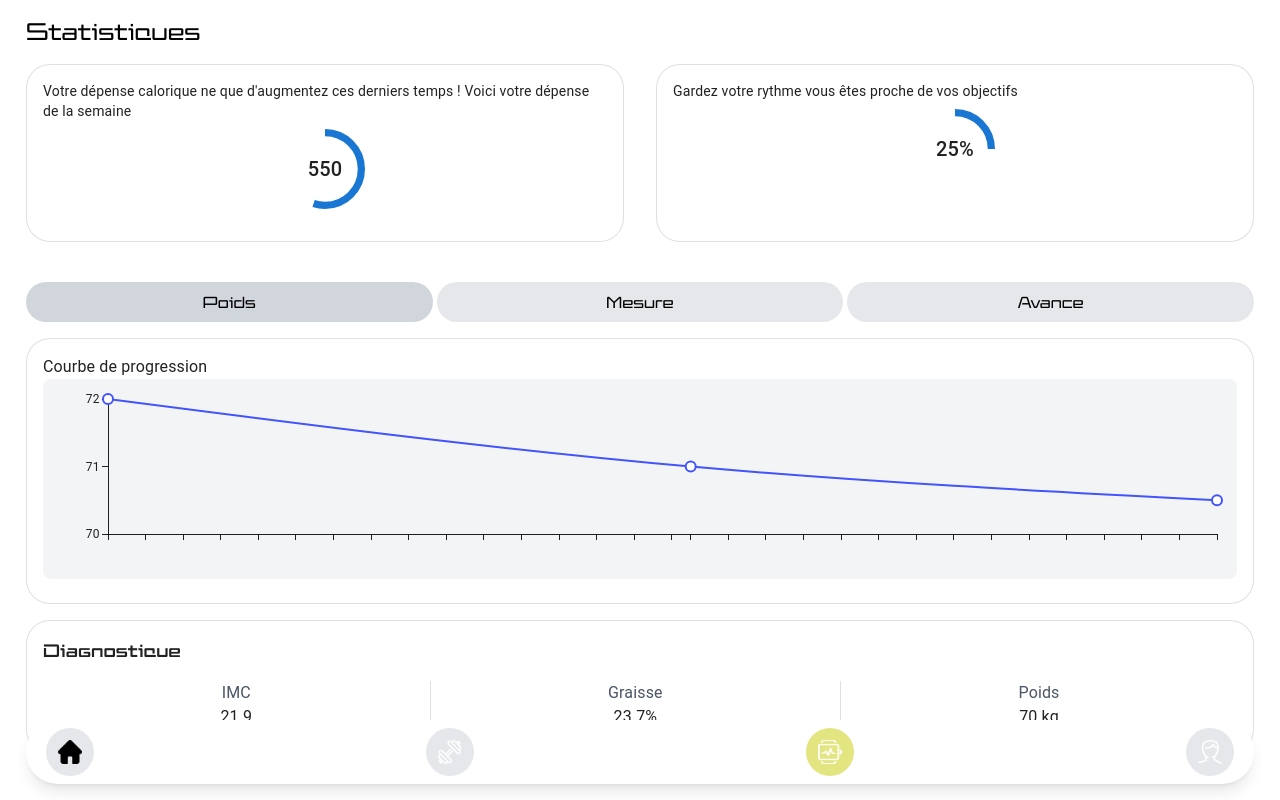
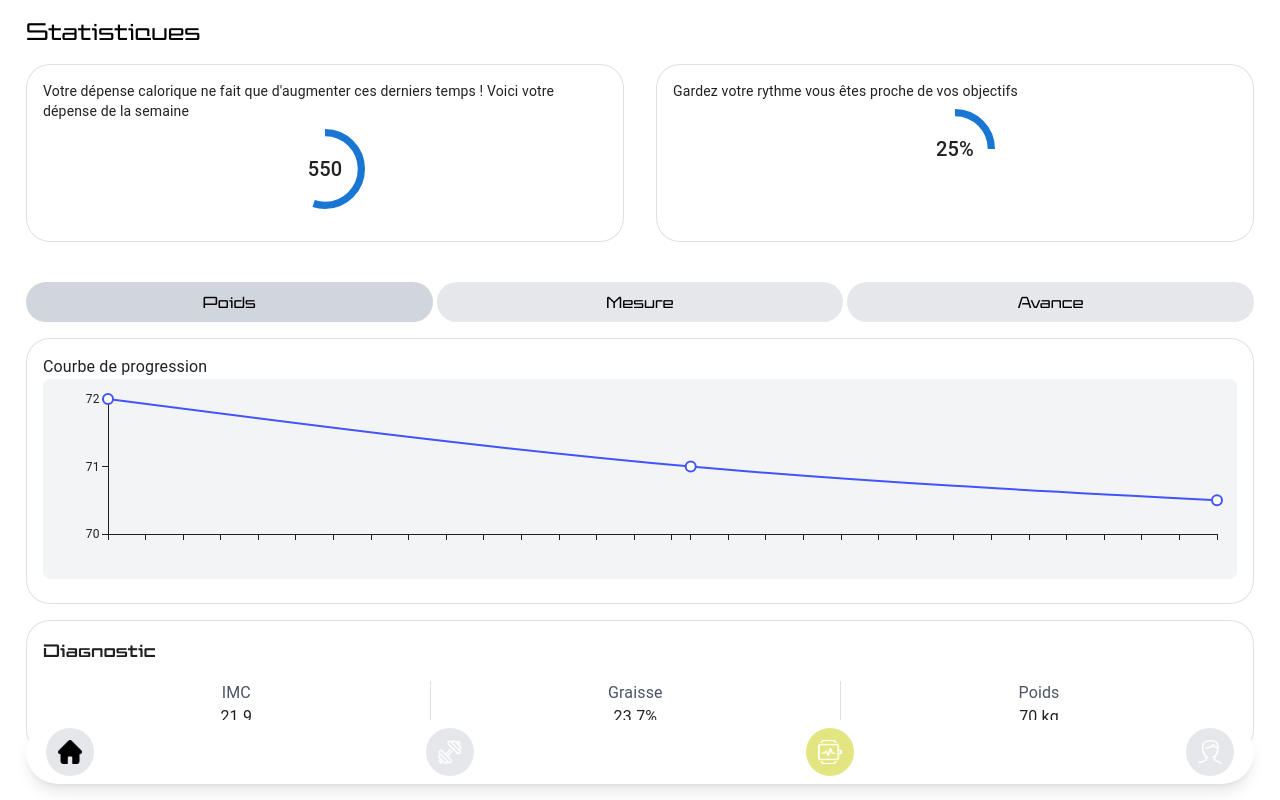
Before and after one commit to Saachanmh/my_digital_project, a React (Vite) app in the folder mdp/: page /stat in a window 1280 px wide. Built offline with nearby package versions, Linux system fonts and the light colour scheme; no server answers.

Commit message:
correction typo

```diff
--- a/mdp/src/components/Statistics/DiagnosticSection.jsx
+++ b/mdp/src/components/Statistics/DiagnosticSection.jsx
@@ -6,7 +6,7 @@ const DiagnosticSection = () => {
     <>
       <Card variant="outlined" className="!rounded-3xl">
         <CardContent>
-        <h2 className="font-display font-bold text-lg mb-4">Diagnostique</h2>
+        <h2 className="font-display font-bold text-lg mb-4">Diagnostic</h2>
           <Box className="flex justify-evenly items-center">
             <DiagnosticItem label="IMC" value="21.9" />
             <Divider orientation="vertical" flexItem className="mx-2" />
--- a/mdp/src/pages/LoginPage.jsx
+++ b/mdp/src/pages/LoginPage.jsx
@@ -21,7 +21,7 @@ const LoginPage = () => {
         <LoginComponent />
         <div className="text-center mt-4">
           <Link to="/signup" className="text-[var(--color-purple)] hover:text-[var(--color-purple-700)] underline">
-            Pas de compte ? Inscris-toi
+            Pas de compte ? Inscrivez-vous
           </Link>
         </div>
       </div>
--- a/mdp/src/pages/StatistiquesPage.jsx
+++ b/mdp/src/pages/StatistiquesPage.jsx
@@ -40,7 +40,7 @@ const StatistiquesPage = () => {
           value={550}
           maxValue={1000}
           percentage={55}
-          description="Votre dépense calorique ne que d'augmentez ces derniers temps ! Voici votre dépense de la semaine"
+          description="Votre dépense calorique ne fait que d'augmenter ces derniers temps ! Voici votre dépense de la semaine"
         />
         <CircularProgressCard
           title="Votre objectif"
```
